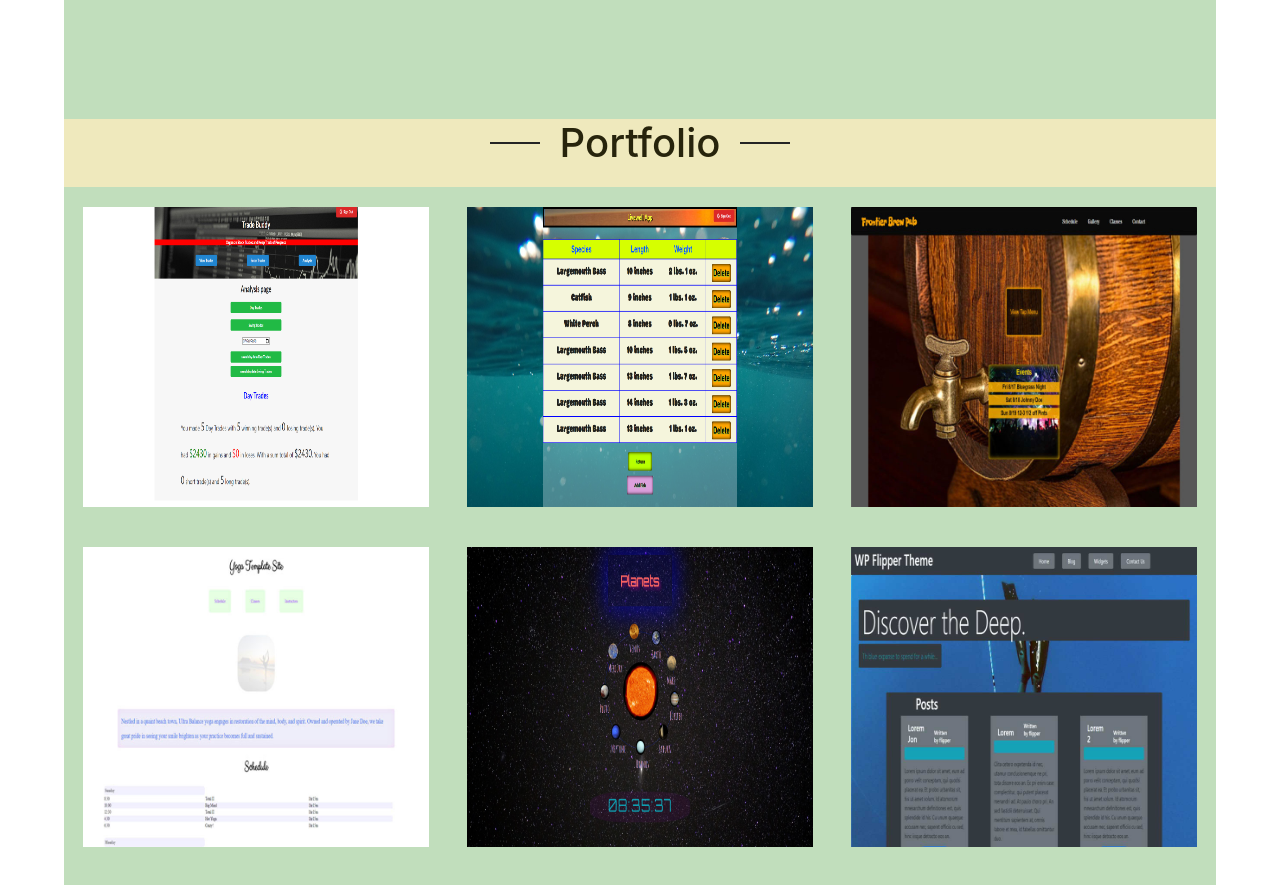
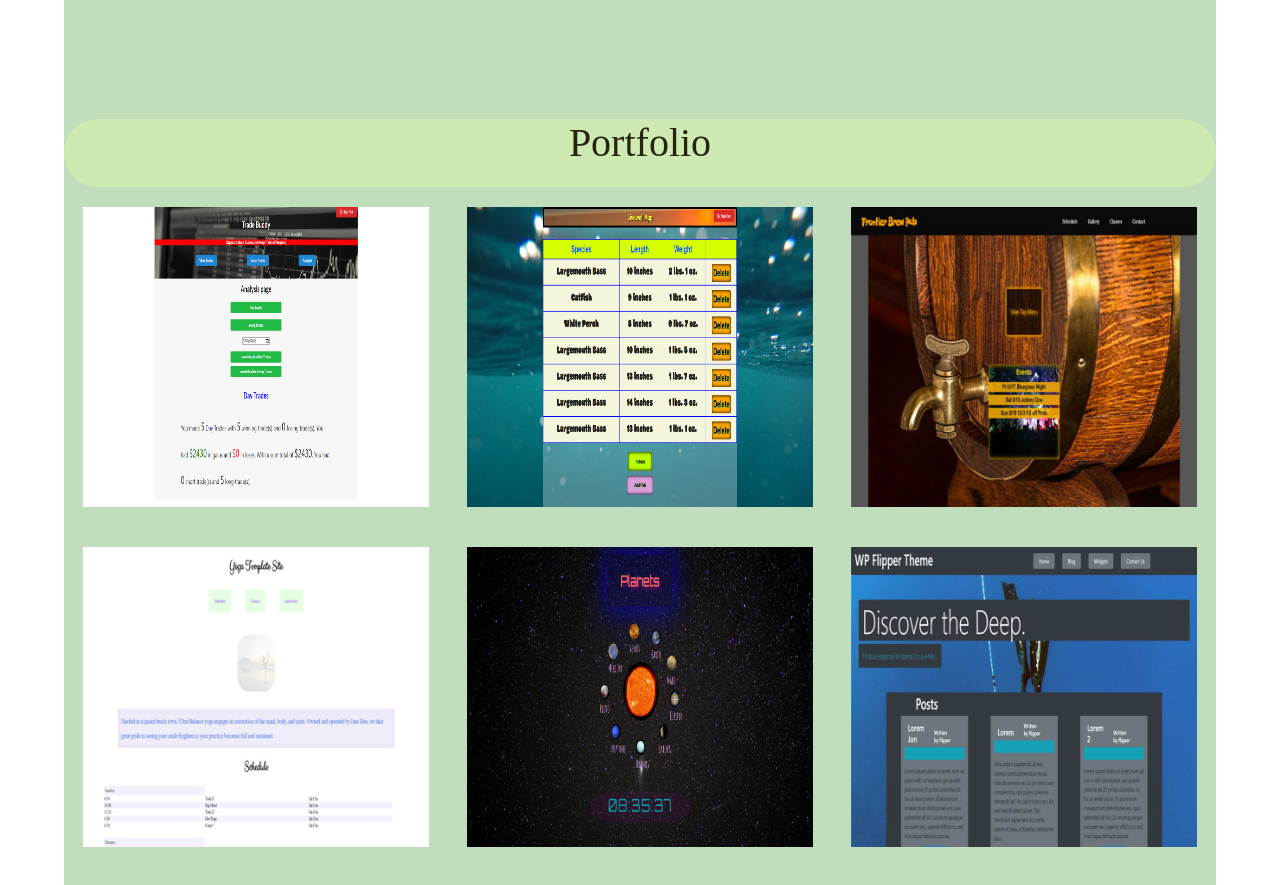
Before and after one commit to michael-williamson/portfolio-coffee, a React (Create React App) app: page / in a window 1280 px wide. Shown: the part 1066-1951 px from the top of the page. Built offline with nearby package versions, Linux system fonts and the light colour scheme.

Commit message:
changed portfolio h1 styling

```diff
--- a/src/style/Portfolio.css
+++ b/src/style/Portfolio.css
@@ -4,35 +4,22 @@
 
 .portfolio-section h1{
     text-align: center;
-    background: #EFE9BD;
+    background: #ebff9b52;
+    /* height: 68px; */
     color: #27240c;
-    /*same height as about section h1*/
-    height: 68px;
+    margin-bottom: 0;
+    width: 177px;
+    margin: 6px auto;
+    border-radius: 73px;
+    font-family: cursive;
 }
 
-.portfolio-section h1:before {
-    display: inline-block;
-    margin: 0 20px 13px 0;
-    height: 2px;
-    content: " ";
-    text-shadow: none;
-    background-color: rgb(36, 36, 36);
-    width: 50px;
-}
+
 
 .portfolio-section h1{
     text-align: center;
 }
 
-.portfolio-section h1:after{
-    display: inline-block;
-    margin: 0 0 13px 20px;
-    height: 2px;
-    content: " ";
-    text-shadow: none;
-    background-color: rgb(36, 36, 36);
-    width: 50px;
-}
 
 .card-display-projects{
     width: 90%;
```
